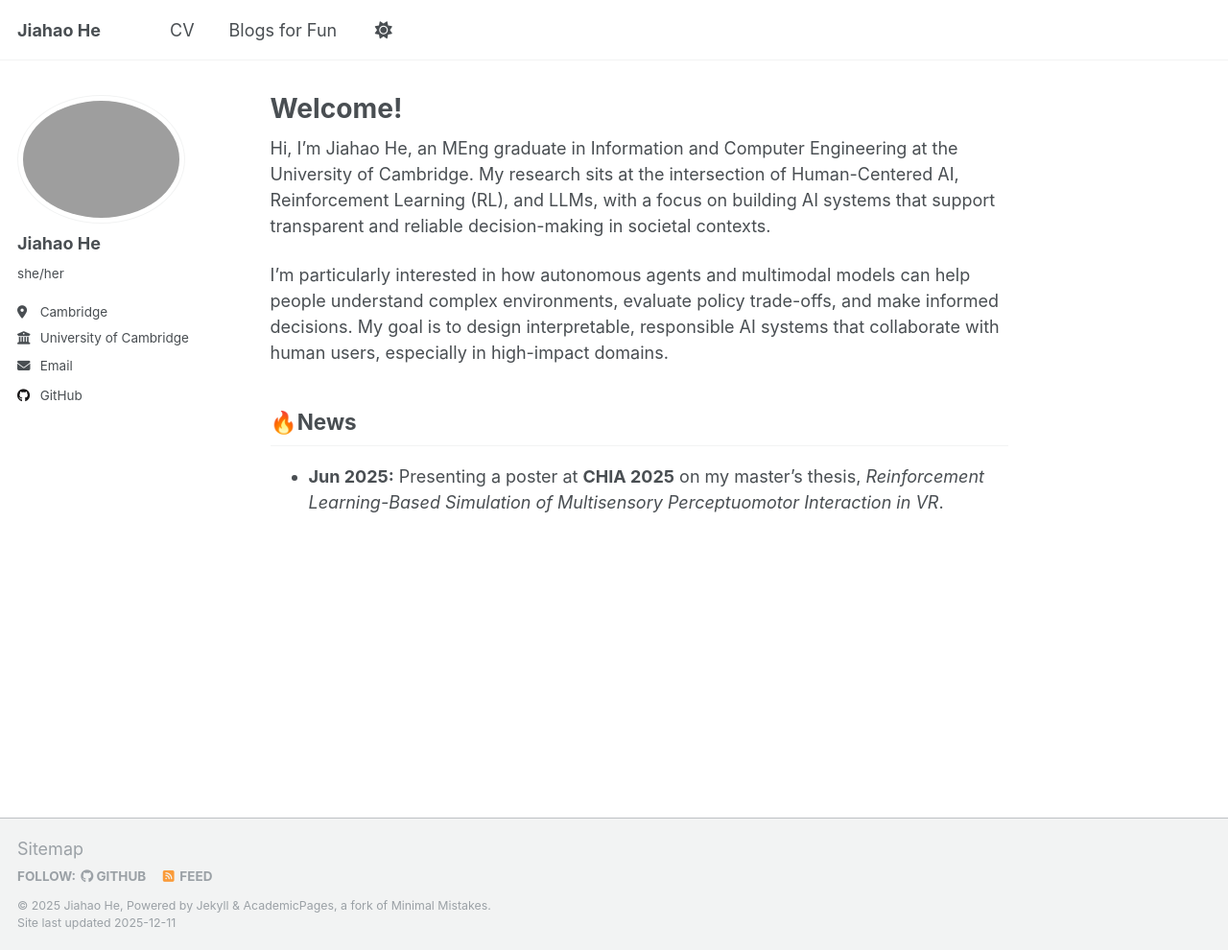
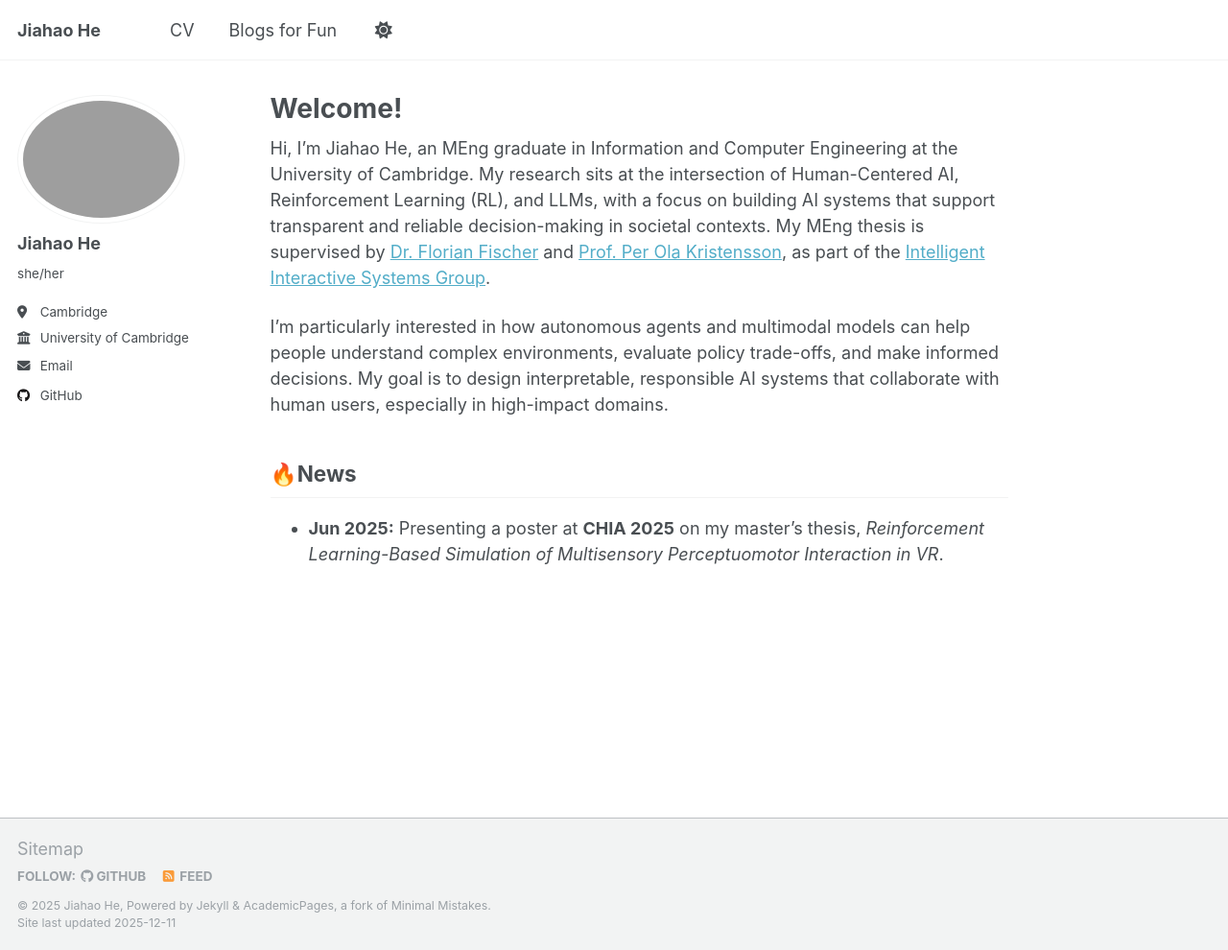
Before and after one commit to Leahh147/Leahh147.github.io, a Jekyll site: the page built from _pages/about.md, in a window 1280 px wide and 990 px high. Shown: the whole window at 96% size. Built offline with Jekyll 4.4.1, drawn with Linux system fonts in a browser that asks for light colours.

Commit message:
Update about.md

```diff
--- a/_pages/about.md
+++ b/_pages/about.md
@@ -7,7 +7,7 @@ redirect_from:
   - /about.html
 ---
 
-Hi, I’m Jiahao He, an MEng graduate in Information and Computer Engineering at the University of Cambridge. My research sits at the intersection of Human-Centered AI, Reinforcement Learning (RL), and LLMs, with a focus on building AI systems that support transparent and reliable decision-making in societal contexts.
+Hi, I’m Jiahao He, an MEng graduate in Information and Computer Engineering at the University of Cambridge. My research sits at the intersection of Human-Centered AI, Reinforcement Learning (RL), and LLMs, with a focus on building AI systems that support transparent and reliable decision-making in societal contexts. My MEng thesis is supervised by [Dr. Florian Fischer](https://www-edc.eng.cam.ac.uk/staff/dr-florian-fischer) and [Prof. Per Ola Kristensson](https://pokristensson.com), as part of the [Intelligent Interactive Systems Group](https://www-edc.eng.cam.ac.uk/research/intelligent-interactive-systems).
 
 I’m particularly interested in how autonomous agents and multimodal models can help people understand complex environments, evaluate policy trade-offs, and make informed decisions. My goal is to design interpretable, responsible AI systems that collaborate with human users, especially in high-impact domains.
 
```
